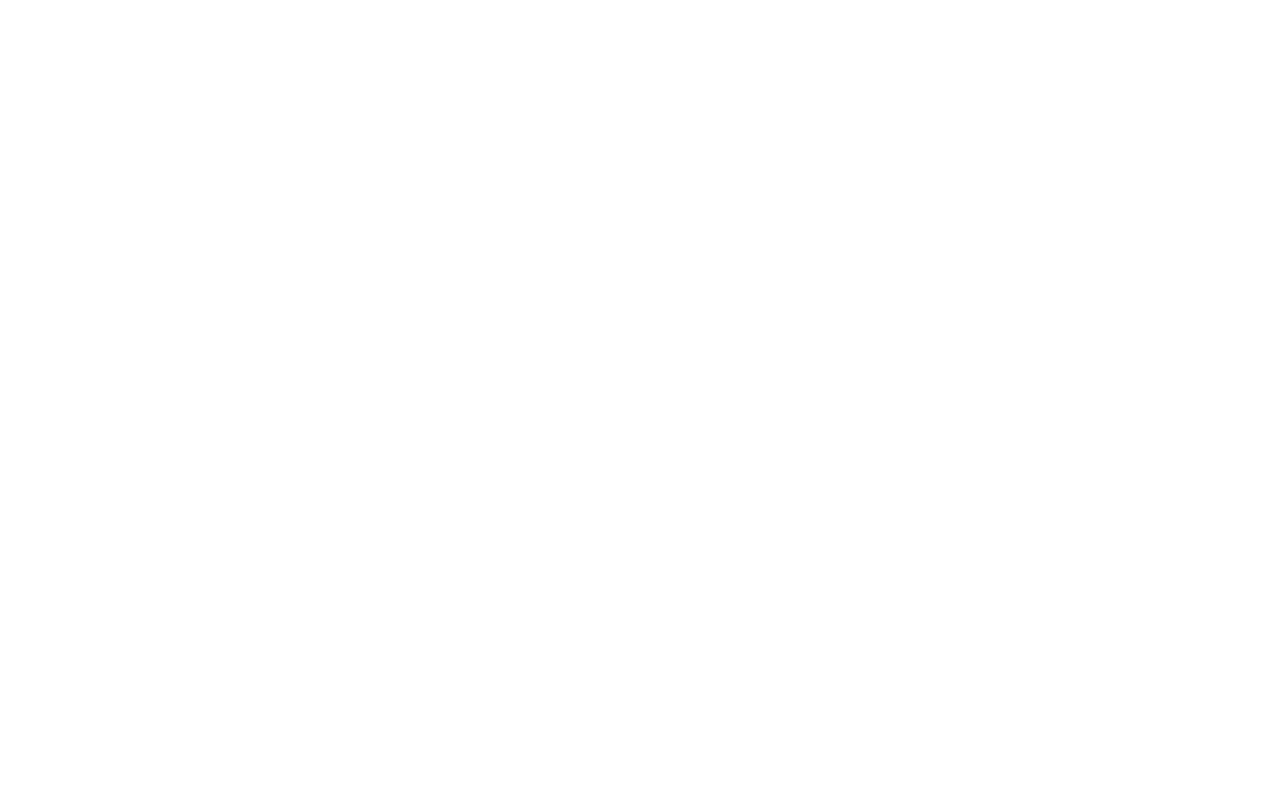
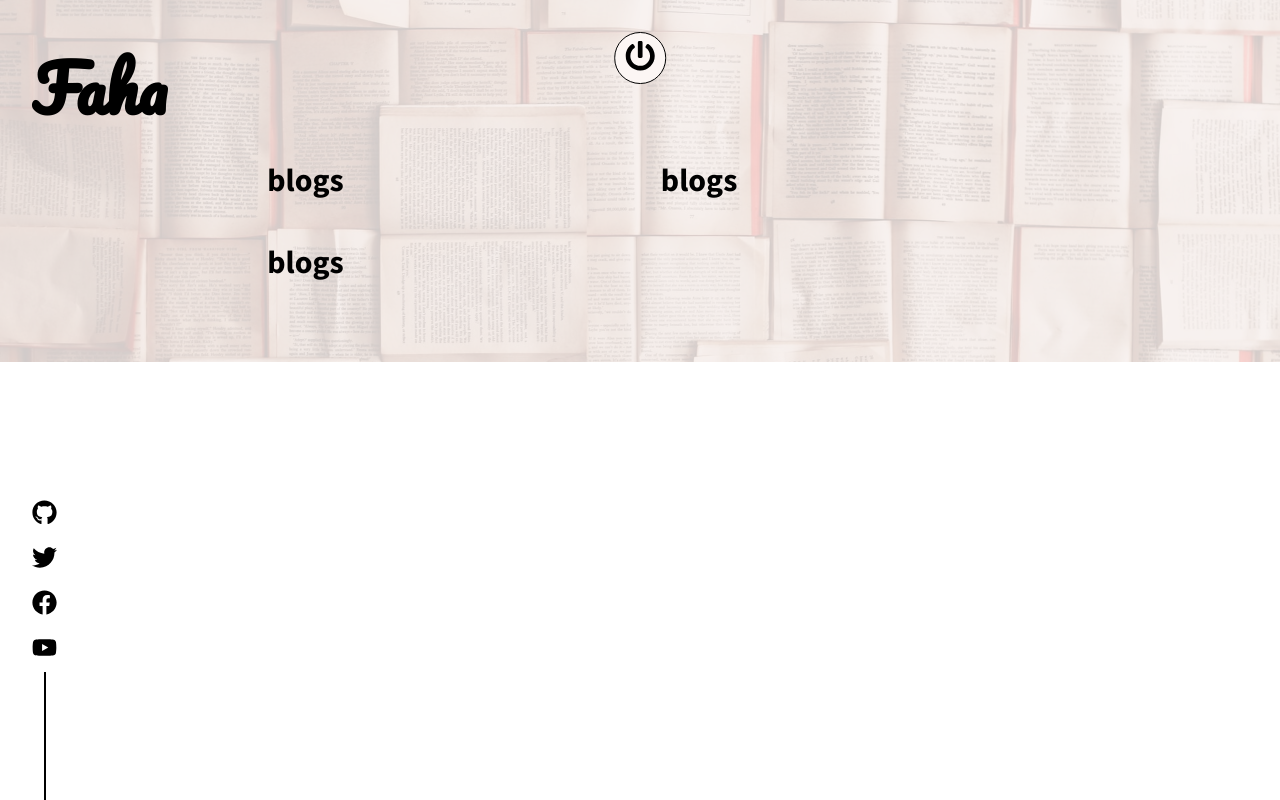
Before and after one commit to faha1999/portfolio-react, a React (Create React App) app: page /blog in a window 1280 px wide. Built offline with nearby package versions, Linux system fonts and the light colour scheme.

Commit message:
blog setup done

```diff
--- a/src/components/Blog.jsx
+++ b/src/components/Blog.jsx
@@ -1,5 +1,29 @@
 import React from 'react';
+import styled from 'styled-components';
+import { LogoComponent } from './partials/LogoComponent';
+import { PowerButton } from './partials/PowerButton';
+import { SocialIcons } from './partials/SocialIcons';
+
+const Container = styled.div`
+  background-color: ${(props) => `rgba(${props.theme.bodyRgba},0.8)`};
+`;
 
 export const Blog = () => {
-  return <div></div>;
+  return (
+    <div className="mainContainer">
+      <Container className="container">
+        <LogoComponent />
+        <PowerButton />
+        <SocialIcons />
+
+        <div className="center">
+          <div className="grid">
+            <h1>blogs</h1>
+            <h1>blogs</h1>
+            <h1>blogs</h1>
+          </div>
+        </div>
+      </Container>
+    </div>
+  );
 };
--- /dev/null
+++ b/src/styles/scss/_blog.scss
@@ -0,0 +1,27 @@
+.mainContainer {
+  background-image: url(../../assets/Images/patrick-tomasso-Oaqk7qqNh_c-unsplash.jpg);
+  background-size: cover;
+  background-repeat: no-repeat;
+  background-attachment: fixed;
+  background-position: center;
+
+  .container {
+    width: 100%;
+    height: auto;
+    position: relative;
+    padding-bottom: 5rem;
+
+    .center {
+      display: flex;
+      justify-content: center;
+      align-items: center;
+      padding-top: 10rem;
+
+      .grid {
+        display: grid;
+        grid-template-columns: repeat(2, minmax(calc(10rem + 15vw), 1fr));
+        grid-gap: calc(1rem + 2vw);
+      }
+    }
+  }
+}
--- a/src/styles/scss/style.scss
+++ b/src/styles/scss/style.scss
@@ -3,3 +3,4 @@
 
 @import './main';
 @import './intro';
+@import './blog';
```
Also changed, not shown: src/styles/css/style.min.css, 1 other file (tests, documents, lock files or other folders).
